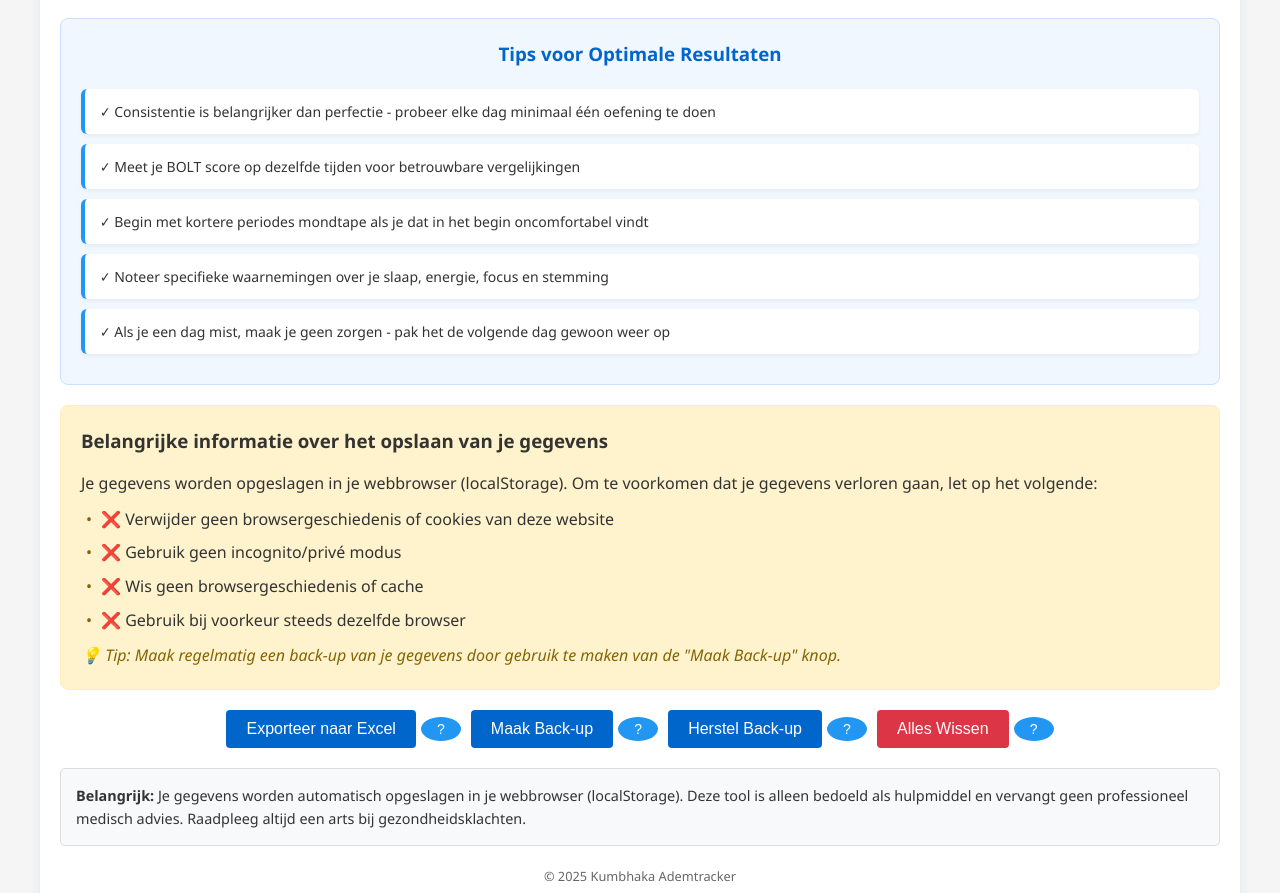
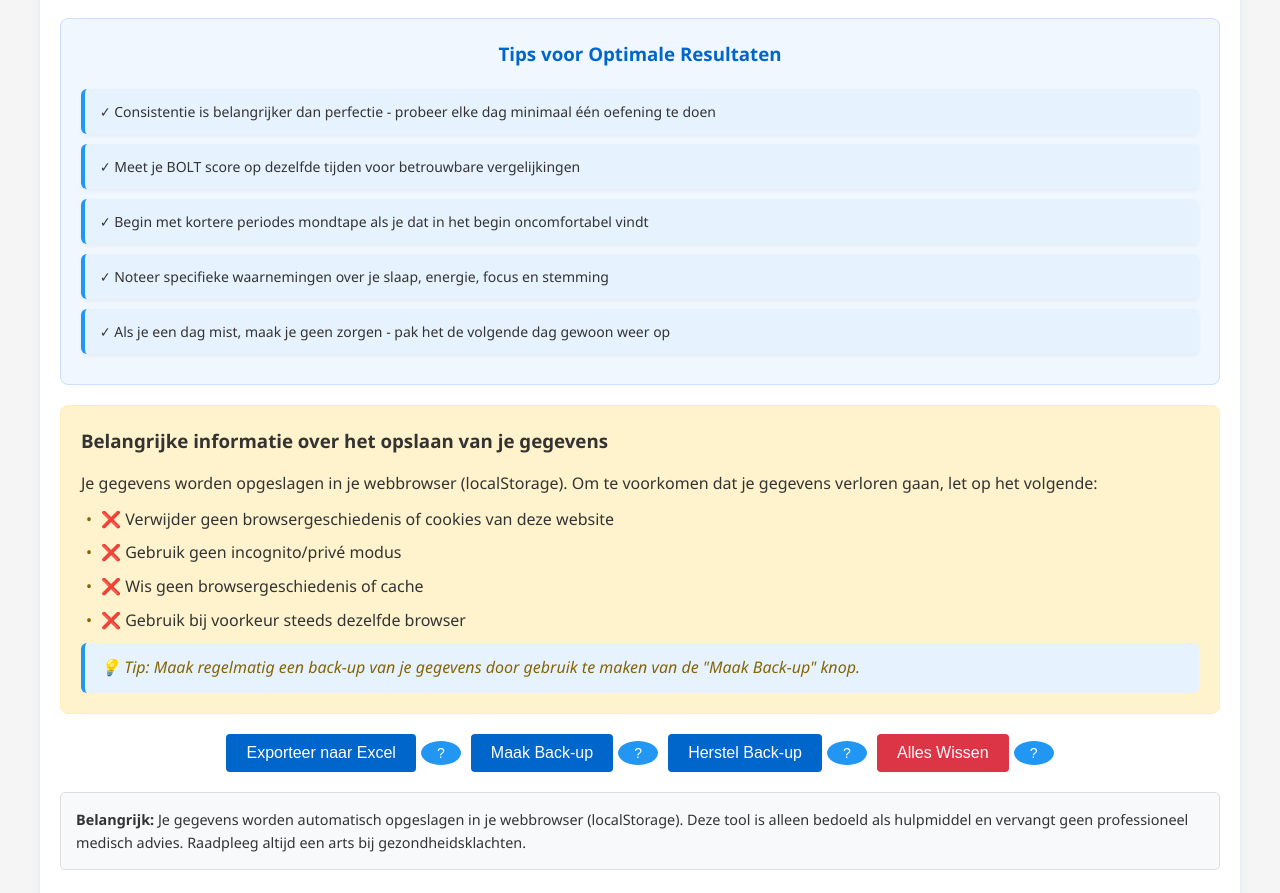
Before and after one commit to amstigter/kumbhaka-ademtracker, a website: page index.html in a window 1280 px wide. Shown: the part 2313-3206 px from the top of the page. Drawn offline with nearby package versions, Linux system fonts and the light colour scheme.

Commit message:
Fix: Achtergrondkleur tips en tip-balk aangepast naar lichtblauw

```diff
--- a/styles.css
+++ b/styles.css
@@ -222,7 +222,7 @@ button:hover {
 .tips-list li {
     padding: 12px 15px;
     margin-bottom: 10px;
-    background-color: #ffffff;
+    background-color: #e6f3ff;
     border-radius: 6px;
     font-size: 14px;
     line-height: 1.5;
@@ -233,8 +233,18 @@ button:hover {
 
 .tips-list li:hover {
     transform: translateX(5px);
-    background-color: #f8f9fa;
+    background-color: #d9edff;
     box-shadow: 0 4px 8px rgba(0, 0, 0, 0.1);
+}
+
+.tip {
+    font-style: italic;
+    color: #856404;
+    margin-top: 10px;
+    background-color: #e6f3ff;
+    padding: 12px 15px;
+    border-radius: 6px;
+    border-left: 4px solid #2196F3;
 }
 
 .feedback-section {
@@ -361,12 +371,6 @@ button:hover {
     color: #856404;
 }
 
-.tip {
-    font-style: italic;
-    color: #856404;
-    margin-top: 10px;
-}
-
 .warning {
     background-color: #f8f9fa;
     color: #333;
```
